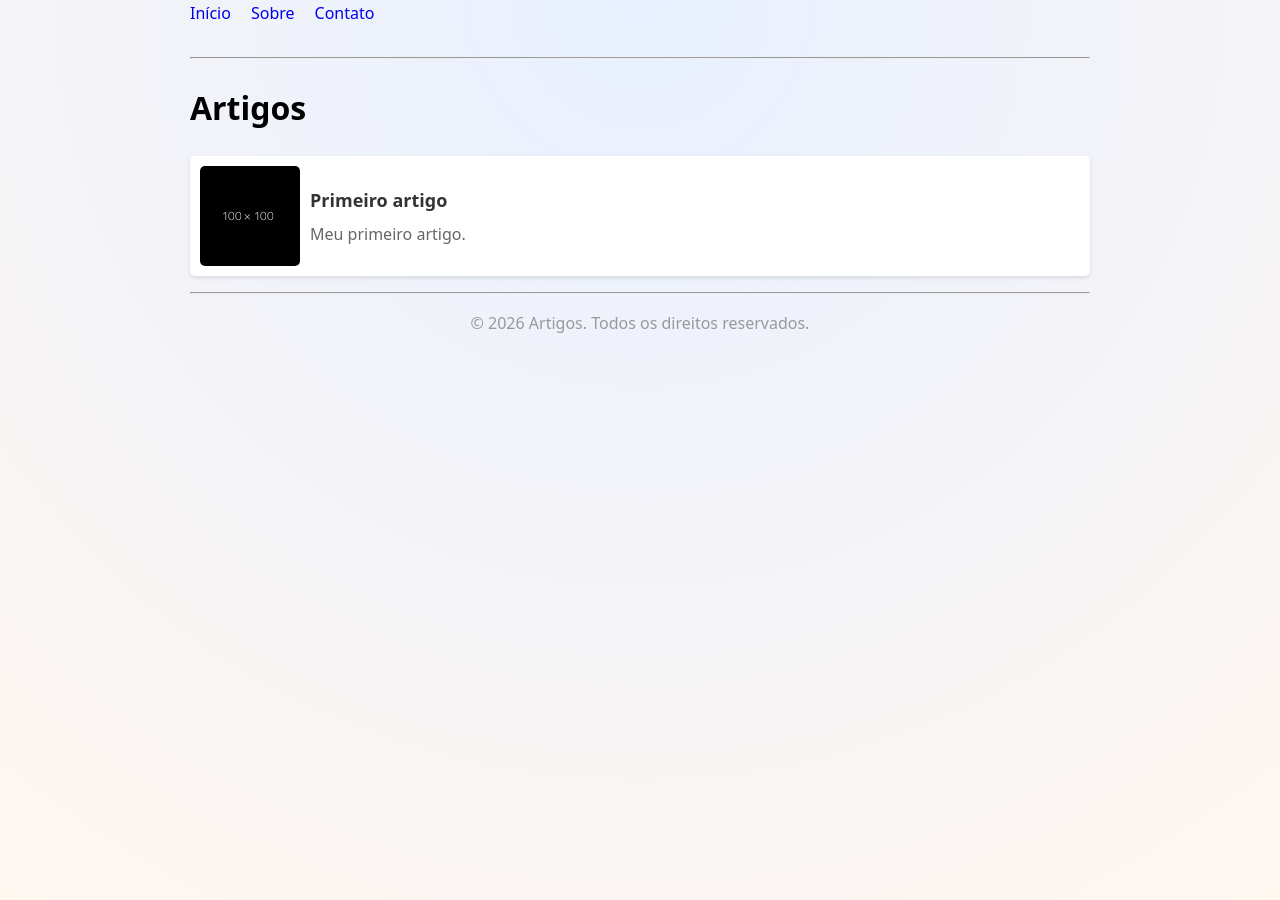
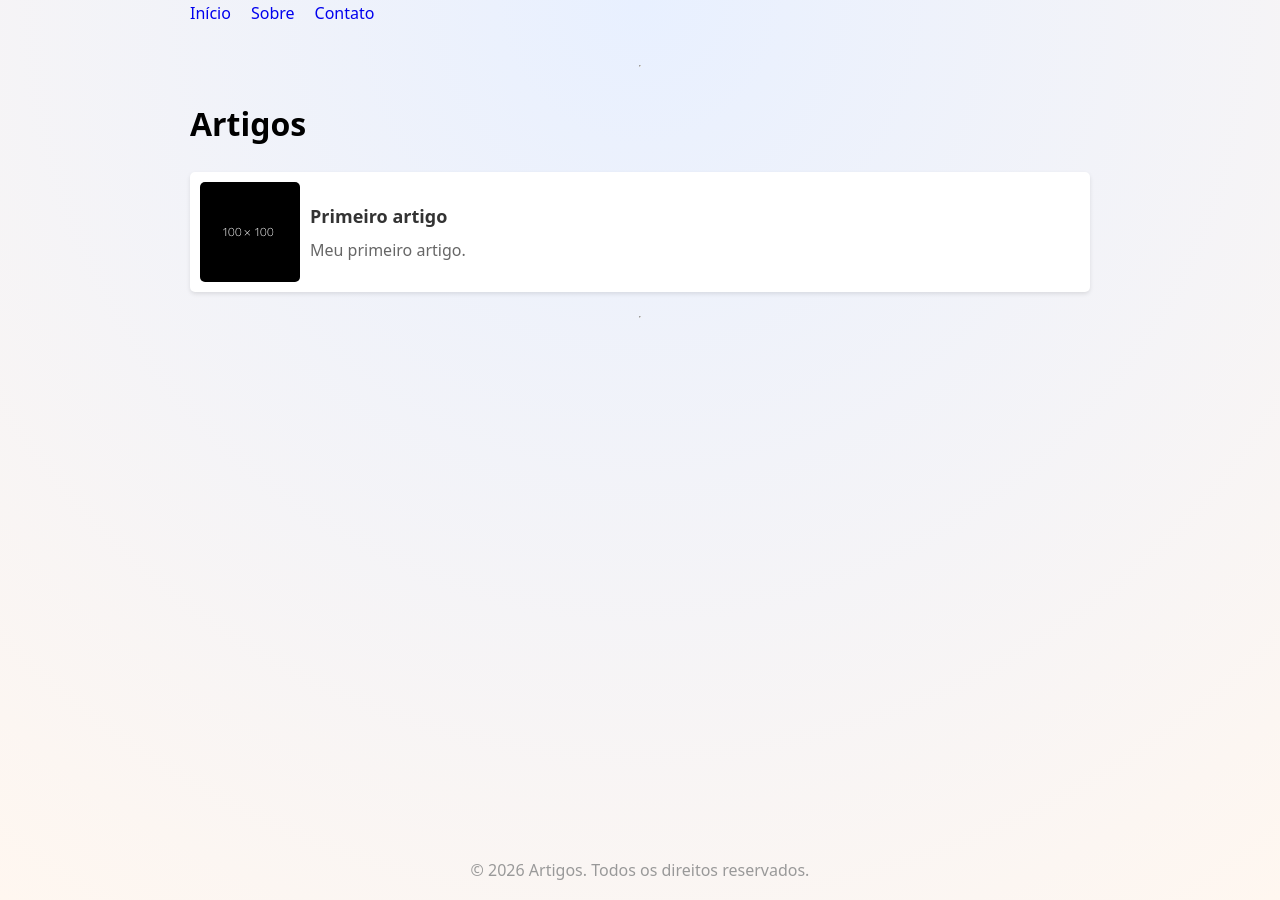
Before and after one commit to teolanadriano/artigos, a Jekyll site: the page built from index.html, in a window 1280 px wide. Built offline with Jekyll 4.4.1, drawn with Linux system fonts in a browser that asks for light colours.

Commit message:
feat: Footer organizado 2.

```diff
--- a/assets/css/style.css
+++ b/assets/css/style.css
@@ -6,6 +6,9 @@ body{
     line-height: 1.7;
     background: radial-gradient(circle at top, #e8f0ff, #fff7f0);
     min-height: 100vh;
+    display: flex;
+    flex-direction: column;
+    justify-content: center;
 }
 
 nav{
```
